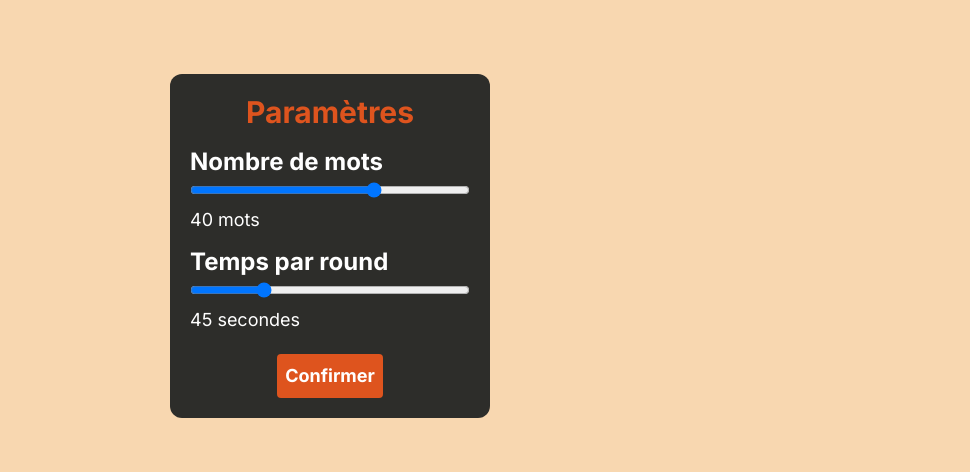
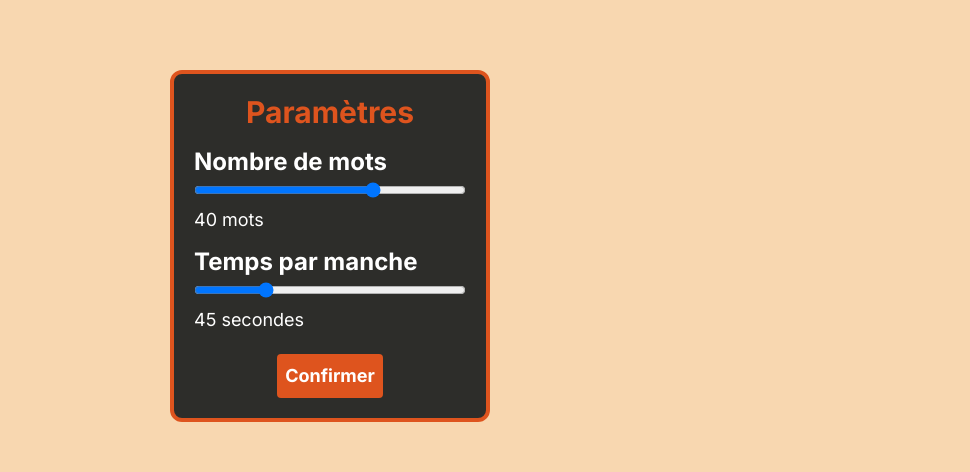
Before and after one commit to Spookywy/time2guess, a Next.js app: page / in a window 1280 px wide. Both pictures are taken after a click on the button 1236 px from the left and 44 px from the top of the page. Shown: the part 154-626 px from the top of the page, without its empty margins (310-1280 px from the left). Built offline with nearby package versions, Linux system fonts and the light colour scheme.

Commit message:
:lipstick: improve modals style

```diff
--- a/src/components/modals/modal.tsx
+++ b/src/components/modals/modal.tsx
@@ -8,7 +8,7 @@ type ModalProps = {
 export default function Modal({ className, children }: ModalProps) {
   return (
     <div
-      className={`fixed left-2/4 top-2/4 -translate-x-1/2 -translate-y-1/2 rounded-xl bg-jet p-5 text-lg text-white ${className}`}
+      className={`fixed left-2/4 top-2/4 -translate-x-1/2 -translate-y-1/2 rounded-xl border-4 border-dark-orange bg-jet p-5 text-lg text-white ${className}`}
     >
       {children}
     </div>
--- a/src/components/modals/settingsModal.tsx
+++ b/src/components/modals/settingsModal.tsx
@@ -56,7 +56,7 @@ export default function SettingsModal({ onClose }: SettingsModalProps) {
         <p>{nbWords} mots</p>
       </div>
       <div>
-        <h2 className="text-2xl font-bold">Temps par round</h2>
+        <h2 className="text-2xl font-bold">Temps par manche</h2>
         <input
           className="w-full"
           type="range"
```
